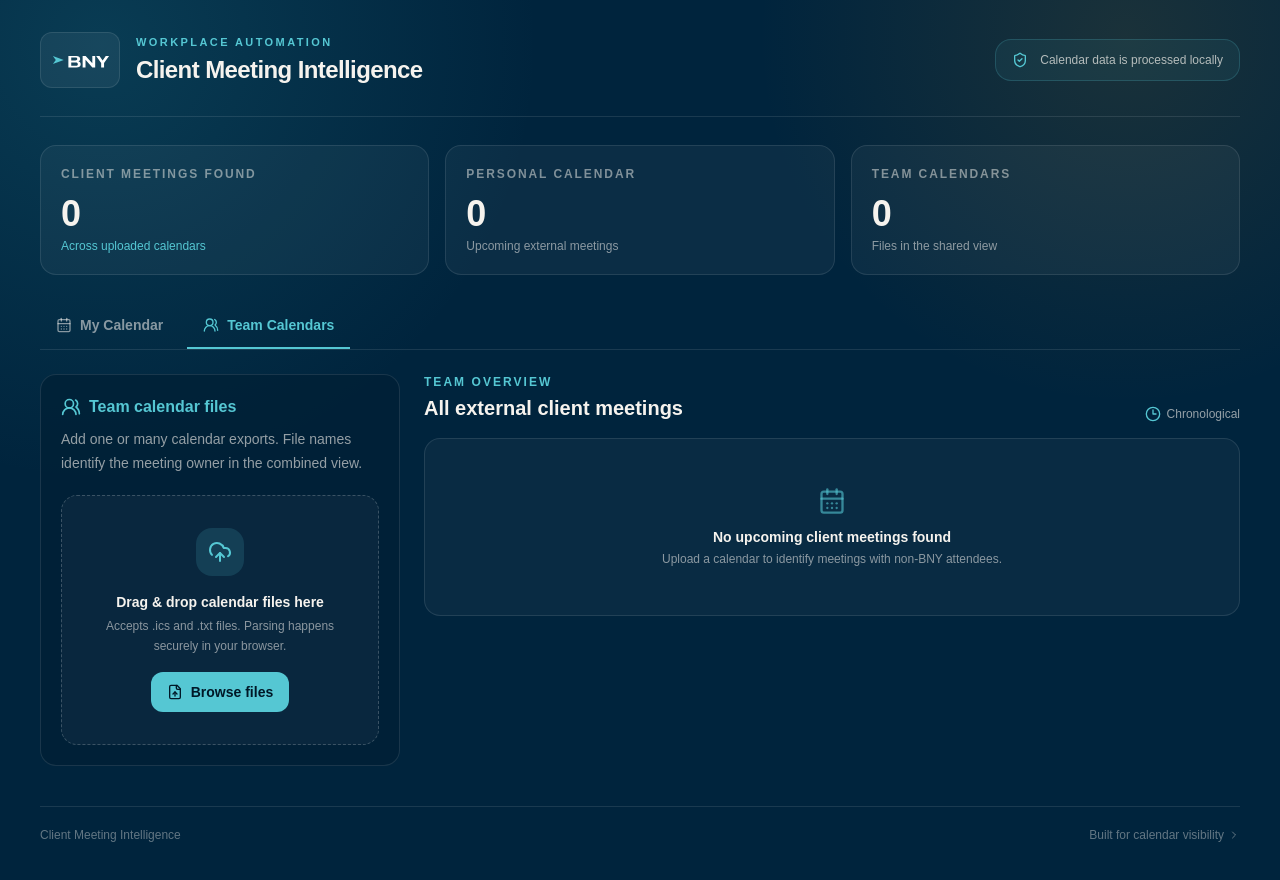
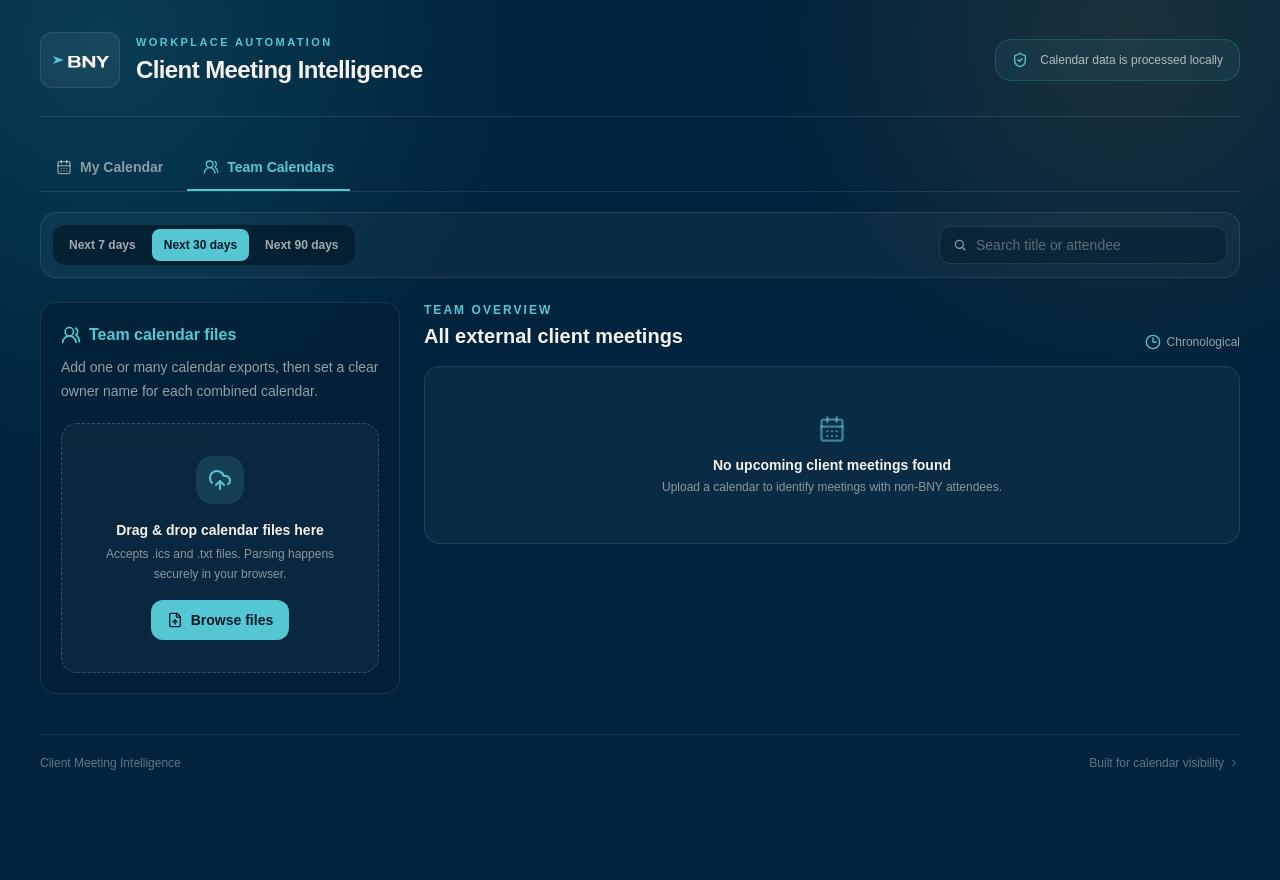
Before and after one commit to anonymustard123-dev/calendar_bot, a Next.js app: page / in a window 1280 px wide. Both pictures are taken after a click on the tab "Team Calendars". Shown: the top 880 px of the page. After the commit the page ends 823 px from the top, so only its background shows below. Built offline with nearby package versions, Linux system fonts and the light colour scheme.

Commit message:
Add calendar persistence and filtering

```diff
--- a/src/app/page.tsx
+++ b/src/app/page.tsx
@@ -1,6 +1,6 @@
 'use client';
 
-import { useCallback, useMemo, useRef, useState } from 'react';
+import { useCallback, useMemo, useRef, useState, useSyncExternalStore } from 'react';
 import ICAL from 'ical.js';
 import Image from 'next/image';
 import {
@@ -11,7 +11,6 @@ import {
   Clock3,
   FileUp,
   Globe2,
-  Plus,
   ShieldCheck,
   UploadCloud,
   UsersRound,
@@ -30,10 +29,22 @@ type CalendarEvent = {
 type UploadedCalendar = {
   id: string;
   name: string;
+  owner: string;
   events: CalendarEvent[];
 };
 
 type UploadResult = { calendars: UploadedCalendar[]; errors: string[] };
+
+type StoredCalendar = Omit<UploadedCalendar, 'events'> & {
+  events: Array<Omit<CalendarEvent, 'start' | 'end'> & { start: string; end: string }>;
+};
+
+const STORAGE_KEY = 'bny-client-meeting-intelligence-v1';
+const MAX_LOOKAHEAD_DAYS = 90;
+type PersistedCalendars = { personal: UploadedCalendar | null; team: UploadedCalendar[] };
+const EMPTY_PERSISTED_CALENDARS: PersistedCalendars = { personal: null, team: [] };
+const calendarListeners = new Set<() => void>();
+let storedCalendars: PersistedCalendars | undefined;
 
 const acceptedFile = (file: File) => /\.(ics|txt)$/i.test(file.name);
 
@@ -45,36 +56,102 @@ function friendlyOwner(filename: string) {
   return filename.replace(/\.(ics|txt)$/i, '').replace(/[-_]+/g, ' ').trim() || 'Team member';
 }
 
+function externalAttendeesFor(event: ICAL.Event) {
+  return event.component
+    .getAllProperties('attendee')
+    .map((property) => cleanEmail(String(property.getFirstValue() ?? '')))
+    .filter((email) => email && !email.toLowerCase().includes('@bny.com'));
+}
+
+function toClientMeeting(event: ICAL.Event, start: Date, end: Date, owner: string, suffix: string): CalendarEvent | null {
+  const externalAttendees = externalAttendeesFor(event);
+  if (externalAttendees.length === 0) return null;
+
+  return {
+    id: `${owner}-${event.uid || suffix}-${start.getTime()}`,
+    title: event.summary || 'Untitled meeting',
+    start,
+    end,
+    externalAttendees: [...new Set(externalAttendees)],
+    owner,
+  };
+}
+
 function parseCalendar(text: string, owner: string): CalendarEvent[] {
   const component = new ICAL.Component(ICAL.parse(text));
   const now = new Date();
+  const lookahead = new Date(now);
+  lookahead.setDate(lookahead.getDate() + MAX_LOOKAHEAD_DAYS);
+  const records = component.getAllSubcomponents('vevent').map((vevent) => new ICAL.Event(vevent));
+  const masters = records.filter((event) => !event.isRecurrenceException());
 
-  return component.getAllSubcomponents('vevent').flatMap((vevent, index) => {
+  records.filter((event) => event.isRecurrenceException()).forEach((exception) => {
+    masters.find((event) => event.uid === exception.uid)?.relateException(exception);
+  });
+
+  return masters.flatMap((event, index) => {
     try {
-      const event = new ICAL.Event(vevent);
-      const start = event.startDate?.toJSDate();
-      const end = event.endDate?.toJSDate() ?? start;
-      if (!start || !end || end < now) return [];
+      if (!event.isRecurring()) {
+        const start = event.startDate?.toJSDate();
+        const end = event.endDate?.toJSDate() ?? start;
+        const clientMeeting = start && end && end >= now ? toClientMeeting(event, start, end, owner, String(index)) : null;
+        return clientMeeting ? [clientMeeting] : [];
+      }
 
-      const externalAttendees = vevent
-        .getAllProperties('attendee')
-        .map((property) => cleanEmail(String(property.getFirstValue() ?? '')))
-        .filter((email) => email && !email.toLowerCase().includes('@bny.com'));
-
-      if (externalAttendees.length === 0) return [];
-
-      return [{
-        id: `${owner}-${event.uid || index}-${start.getTime()}`,
-        title: event.summary || 'Untitled meeting',
-        start,
-        end,
-        externalAttendees: [...new Set(externalAttendees)],
-        owner,
-      }];
+      const occurrences: CalendarEvent[] = [];
+      const iterator = event.iterator();
+      let occurrence = iterator.next();
+      while (occurrence) {
+        const occurrenceStart = occurrence.toJSDate();
+        if (occurrenceStart > lookahead) break;
+        const details = event.getOccurrenceDetails(occurrence);
+        const start = details.startDate.toJSDate();
+        const end = details.endDate.toJSDate();
+        if (end >= now) {
+          const clientMeeting = toClientMeeting(details.item, start, end, owner, `${index}-${start.getTime()}`);
+          if (clientMeeting) occurrences.push(clientMeeting);
+        }
+        occurrence = iterator.next();
+      }
+      return occurrences;
     } catch {
       return [];
     }
   });
+}
+
+function reviveCalendar(calendar: StoredCalendar): UploadedCalendar {
+  const owner = calendar.owner || calendar.events[0]?.owner || friendlyOwner(calendar.name);
+  return {
+    ...calendar,
+    owner,
+    events: calendar.events.map((event) => ({ ...event, owner, start: new Date(event.start), end: new Date(event.end) })),
+  };
+}
+
+function readStoredCalendars(): PersistedCalendars {
+  if (typeof window === 'undefined') return EMPTY_PERSISTED_CALENDARS;
+  if (storedCalendars) return storedCalendars;
+  try {
+    const saved = window.localStorage.getItem(STORAGE_KEY);
+    const state = saved ? JSON.parse(saved) as { personal?: StoredCalendar | null; team?: StoredCalendar[] } : {};
+    storedCalendars = { personal: state.personal ? reviveCalendar(state.personal) : null, team: (state.team ?? []).map(reviveCalendar) };
+  } catch {
+    window.localStorage.removeItem(STORAGE_KEY);
+    storedCalendars = EMPTY_PERSISTED_CALENDARS;
+  }
+  return storedCalendars;
+}
+
+function subscribeToCalendars(listener: () => void) {
+  calendarListeners.add(listener);
+  return () => calendarListeners.delete(listener);
+}
+
+function saveCalendars(next: PersistedCalendars) {
+  storedCalendars = next;
+  window.localStorage.setItem(STORAGE_KEY, JSON.stringify(next));
+  calendarListeners.forEach((listener) => listener());
 }
 
 async function readCalendars(files: FileList | File[]): Promise<UploadResult> {
@@ -83,7 +160,7 @@ async function readCalendars(files: FileList | File[]): Promise<UploadResult> {
       if (!acceptedFile(file)) return `${file.name}: please upload an .ics or .txt calendar file.`;
       try {
         const events = parseCalendar(await file.text(), friendlyOwner(file.name));
-        return { id: `${file.name}-${file.lastModified}-${file.size}`, name: file.name, events };
+        return { id: `${file.name}-${file.lastModified}-${file.size}`, name: file.name, owner: friendlyOwner(file.name), events };
       } catch {
         return `${file.name}: this does not appear to be a valid iCalendar file.`;
       }
@@ -148,25 +225,66 @@ function EventList({ events, showOwner = false }: { events: CalendarEvent[]; sho
   </div>;
 }
 
+function CalendarControls({
+  rangeDays,
+  search,
+  onRangeChange,
+  onSearchChange,
+}: {
+  rangeDays: 7 | 30 | 90;
+  search: string;
+  onRangeChange: (days: 7 | 30 | 90) => void;
+  onSearchChange: (value: string) => void;
+}) {
+  return <div className="mt-5 flex flex-col gap-3 rounded-2xl border border-white/10 bg-white/[.035] p-3 sm:flex-row sm:items-center sm:justify-between">
+    <div className="flex items-center gap-1 rounded-xl bg-bny-deep/70 p-1" aria-label="Date range">
+      {([7, 30, 90] as const).map((days) => <button key={days} type="button" onClick={() => onRangeChange(days)} className={`rounded-lg px-3 py-2 text-xs font-semibold transition ${rangeDays === days ? 'bg-bny-teal text-bny-deep' : 'text-bny-paper/65 hover:text-bny-paper'}`}>Next {days} days</button>)}
+    </div>
+    <label className="flex min-w-0 items-center gap-2 rounded-xl border border-white/10 bg-bny-deep/40 px-3 py-2 text-sm text-bny-paper/55 sm:w-72">
+      <span className="sr-only">Search meetings</span>
+      <svg aria-hidden="true" viewBox="0 0 24 24" className="h-4 w-4 shrink-0 fill-none stroke-current stroke-2"><circle cx="11" cy="11" r="6" /><path d="m16 16 4 4" /></svg>
+      <input value={search} onChange={(event) => onSearchChange(event.target.value)} placeholder="Search title or attendee" className="min-w-0 flex-1 bg-transparent text-sm text-bny-paper outline-none placeholder:text-bny-paper/35" />
+    </label>
+  </div>;
+}
+
 export default function Home() {
   const [activeTab, setActiveTab] = useState<'personal' | 'team'>('personal');
-  const [personal, setPersonal] = useState<UploadedCalendar | null>(null);
-  const [team, setTeam] = useState<UploadedCalendar[]>([]);
+  const persistedCalendars = useSyncExternalStore(subscribeToCalendars, readStoredCalendars, () => EMPTY_PERSISTED_CALENDARS);
+  const { personal, team } = persistedCalendars;
   const [errors, setErrors] = useState<string[]>([]);
+  const [rangeDays, setRangeDays] = useState<7 | 30 | 90>(30);
+  const [search, setSearch] = useState('');
 
-  const personalEvents = useMemo(() => (personal?.events ?? []).sort((a, b) => a.start.getTime() - b.start.getTime()), [personal]);
-  const teamEvents = useMemo(() => team.flatMap((calendar) => calendar.events).sort((a, b) => a.start.getTime() - b.start.getTime()), [team]);
-  const totalClientMeetings = personalEvents.length + teamEvents.length;
+  const filterEvents = useCallback((events: CalendarEvent[]) => {
+    const now = new Date();
+    const rangeEnd = new Date(now);
+    rangeEnd.setDate(rangeEnd.getDate() + rangeDays);
+    const query = search.trim().toLowerCase();
+    return events.filter((event) => {
+      const isWithinRange = event.end >= now && event.start <= rangeEnd;
+      const matchesSearch = !query || [event.title, event.owner, ...event.externalAttendees].join(' ').toLowerCase().includes(query);
+      return isWithinRange && matchesSearch;
+    }).sort((a, b) => a.start.getTime() - b.start.getTime());
+  }, [rangeDays, search]);
+
+  const personalEvents = useMemo(() => filterEvents(personal?.events ?? []), [filterEvents, personal]);
+  const teamEvents = useMemo(() => filterEvents(team.flatMap((calendar) => calendar.events)), [filterEvents, team]);
 
   const uploadPersonal = useCallback(async (files: FileList | File[]) => {
     const result = await readCalendars(files);
     setErrors(result.errors);
-    if (result.calendars[0]) setPersonal(result.calendars[0]);
+    if (result.calendars[0]) saveCalendars({ ...readStoredCalendars(), personal: result.calendars[0] });
   }, []);
   const uploadTeam = useCallback(async (files: FileList | File[]) => {
     const result = await readCalendars(files);
     setErrors(result.errors);
-    setTeam((current) => [...current, ...result.calendars.filter((next) => !current.some((existing) => existing.id === next.id))]);
+    const current = readStoredCalendars();
+    saveCalendars({ ...current, team: [...current.team, ...result.calendars.filter((next) => !current.team.some((existing) => existing.id === next.id))] });
+  }, []);
+  const updateTeamOwner = useCallback((id: string, owner: string) => {
+    const current = readStoredCalendars();
+    saveCalendars({ ...current, team: current.team.map((calendar) => calendar.id === id ? { ...calendar, owner, events: calendar.events.map((event) => ({ ...event, owner })) } : calendar) });
   }, []);
 
   return <main className="min-h-screen px-4 py-5 sm:px-6 lg:px-10 lg:py-8">
@@ -176,23 +294,19 @@ export default function Home() {
         <div className="flex items-center gap-3 rounded-2xl border border-bny-teal/20 bg-bny-teal/[.07] px-4 py-3 text-xs text-bny-paper/70"><ShieldCheck className="h-4 w-4 shrink-0 text-bny-teal" />Calendar data is processed locally</div>
       </header>
 
-      <section className="mt-7 grid gap-4 md:grid-cols-3">
-        <div className="rounded-2xl border border-white/10 bg-white/[.045] p-5"><p className="text-xs font-semibold uppercase tracking-[.16em] text-bny-paper/50">Client meetings found</p><p className="mt-3 text-4xl font-semibold text-bny-paper">{totalClientMeetings}</p><p className="mt-1 text-xs text-bny-teal">Across uploaded calendars</p></div>
-        <div className="rounded-2xl border border-white/10 bg-white/[.045] p-5"><p className="text-xs font-semibold uppercase tracking-[.16em] text-bny-paper/50">Personal calendar</p><p className="mt-3 text-4xl font-semibold text-bny-paper">{personalEvents.length}</p><p className="mt-1 text-xs text-bny-paper/55">Upcoming external meetings</p></div>
-        <div className="rounded-2xl border border-white/10 bg-white/[.045] p-5"><p className="text-xs font-semibold uppercase tracking-[.16em] text-bny-paper/50">Team calendars</p><p className="mt-3 text-4xl font-semibold text-bny-paper">{team.length}</p><p className="mt-1 text-xs text-bny-paper/55">Files in the shared view</p></div>
-      </section>
-
       <section className="mt-7"><div className="flex gap-2 border-b border-white/10" role="tablist" aria-label="Calendar views">
         {([{ key: 'personal', label: 'My Calendar', icon: CalendarDays }, { key: 'team', label: 'Team Calendars', icon: UsersRound }] as const).map(({ key, label, icon: Icon }) => <button key={key} type="button" role="tab" aria-selected={activeTab === key} onClick={() => setActiveTab(key)} className={`flex items-center gap-2 border-b-2 px-4 py-3 text-sm font-semibold transition ${activeTab === key ? 'border-bny-teal text-bny-teal' : 'border-transparent text-bny-paper/55 hover:text-bny-paper'}`}><Icon className="h-4 w-4" />{label}</button>)}
       </div>
 
+      <CalendarControls rangeDays={rangeDays} search={search} onRangeChange={setRangeDays} onSearchChange={setSearch} />
+
       {errors.length > 0 && <div className="mt-5 flex items-start gap-3 rounded-xl border border-red-300/25 bg-red-400/10 p-4 text-sm text-red-100"><AlertCircle className="mt-0.5 h-4 w-4 shrink-0" /><div>{errors.map((error) => <p key={error}>{error}</p>)}</div><button type="button" onClick={() => setErrors([])} className="ml-auto"><X className="h-4 w-4" /></button></div>}
 
       {activeTab === 'personal' ? <div className="mt-6 grid gap-6 lg:grid-cols-[360px_1fr]">
-        <aside><div className="rounded-2xl border border-white/10 bg-[#001f35]/70 p-5"><div className="flex items-center gap-2 text-bny-teal"><Globe2 className="h-5 w-5" /><h2 className="font-semibold">Personal calendar</h2></div><p className="mt-2 text-sm leading-6 text-bny-paper/60">Upload an iCalendar export. Meetings containing any attendee outside <span className="text-bny-paper">@bny.com</span> are highlighted.</p><div className="mt-5"><UploadZone onUpload={uploadPersonal} /></div>{personal && <div className="mt-4 flex items-center justify-between rounded-xl bg-white/[.05] p-3 text-xs"><span className="max-w-56 truncate text-bny-paper/70">{personal.name}</span><button type="button" onClick={() => setPersonal(null)} className="text-bny-teal hover:text-white">Remove</button></div>}</div></aside>
+        <aside><div className="rounded-2xl border border-white/10 bg-[#001f35]/70 p-5"><div className="flex items-center gap-2 text-bny-teal"><Globe2 className="h-5 w-5" /><h2 className="font-semibold">Personal calendar</h2></div><p className="mt-2 text-sm leading-6 text-bny-paper/60">Upload an iCalendar export. Only meetings with an attendee outside <span className="text-bny-paper">@bny.com</span> are shown.</p><div className="mt-5"><UploadZone onUpload={uploadPersonal} /></div>{personal && <div className="mt-4 flex items-center justify-between rounded-xl bg-white/[.05] p-3 text-xs"><span className="max-w-56 truncate text-bny-paper/70">{personal.name}</span><button type="button" onClick={() => saveCalendars({ ...readStoredCalendars(), personal: null })} className="text-bny-teal hover:text-white">Remove</button></div>}</div></aside>
         <div><div className="mb-4 flex items-end justify-between"><div><p className="text-xs font-bold uppercase tracking-[.17em] text-bny-teal">Upcoming meetings</p><h2 className="mt-1 text-xl font-semibold">My external client meetings</h2></div>{personal && <span className="hidden items-center gap-1.5 text-xs text-bny-paper/60 sm:flex"><CheckCircle2 className="h-4 w-4 text-bny-teal" /> Filter active</span>}</div><EventList events={personalEvents} /></div>
       </div> : <div className="mt-6 grid gap-6 lg:grid-cols-[360px_1fr]">
-        <aside><div className="rounded-2xl border border-white/10 bg-[#001f35]/70 p-5"><div className="flex items-center gap-2 text-bny-teal"><UsersRound className="h-5 w-5" /><h2 className="font-semibold">Team calendar files</h2></div><p className="mt-2 text-sm leading-6 text-bny-paper/60">Add one or many calendar exports. File names identify the meeting owner in the combined view.</p><div className="mt-5"><UploadZone multiple onUpload={uploadTeam} /></div>{team.length > 0 && <div className="mt-4 space-y-2">{team.map((calendar) => <div key={calendar.id} className="flex items-center justify-between gap-3 rounded-xl bg-white/[.05] p-3 text-xs"><span className="min-w-0 truncate text-bny-paper/70">{calendar.name}</span><button type="button" onClick={() => setTeam((current) => current.filter((item) => item.id !== calendar.id))} className="shrink-0 text-bny-teal hover:text-white">Remove</button></div>)}</div>}</div></aside>
+        <aside><div className="rounded-2xl border border-white/10 bg-[#001f35]/70 p-5"><div className="flex items-center gap-2 text-bny-teal"><UsersRound className="h-5 w-5" /><h2 className="font-semibold">Team calendar files</h2></div><p className="mt-2 text-sm leading-6 text-bny-paper/60">Add one or many calendar exports, then set a clear owner name for each combined calendar.</p><div className="mt-5"><UploadZone multiple onUpload={uploadTeam} /></div>{team.length > 0 && <div className="mt-4 space-y-3">{team.map((calendar) => <div key={calendar.id} className="rounded-xl bg-white/[.05] p-3 text-xs"><p className="mb-2 truncate text-bny-paper/50">{calendar.name}</p><label className="block text-[10px] font-bold uppercase tracking-[.14em] text-bny-paper/45">Calendar owner<input value={calendar.owner} onChange={(event) => updateTeamOwner(calendar.id, event.target.value)} placeholder="Team member name" className="mt-1.5 w-full rounded-lg border border-white/10 bg-bny-deep/50 px-2.5 py-2 text-sm normal-case tracking-normal text-bny-paper outline-none placeholder:text-bny-paper/30 focus:border-bny-teal" /></label><button type="button" onClick={() => { const current = readStoredCalendars(); saveCalendars({ ...current, team: current.team.filter((item) => item.id !== calendar.id) }); }} className="mt-3 text-bny-teal hover:text-white">Remove</button></div>)}</div>}</div></aside>
         <div><div className="mb-4 flex items-end justify-between"><div><p className="text-xs font-bold uppercase tracking-[.17em] text-bny-teal">Team overview</p><h2 className="mt-1 text-xl font-semibold">All external client meetings</h2></div><span className="hidden items-center gap-1.5 text-xs text-bny-paper/60 sm:flex"><Clock3 className="h-4 w-4 text-bny-teal" /> Chronological</span></div><EventList events={teamEvents} showOwner /></div>
       </div>}</section>
 
```
